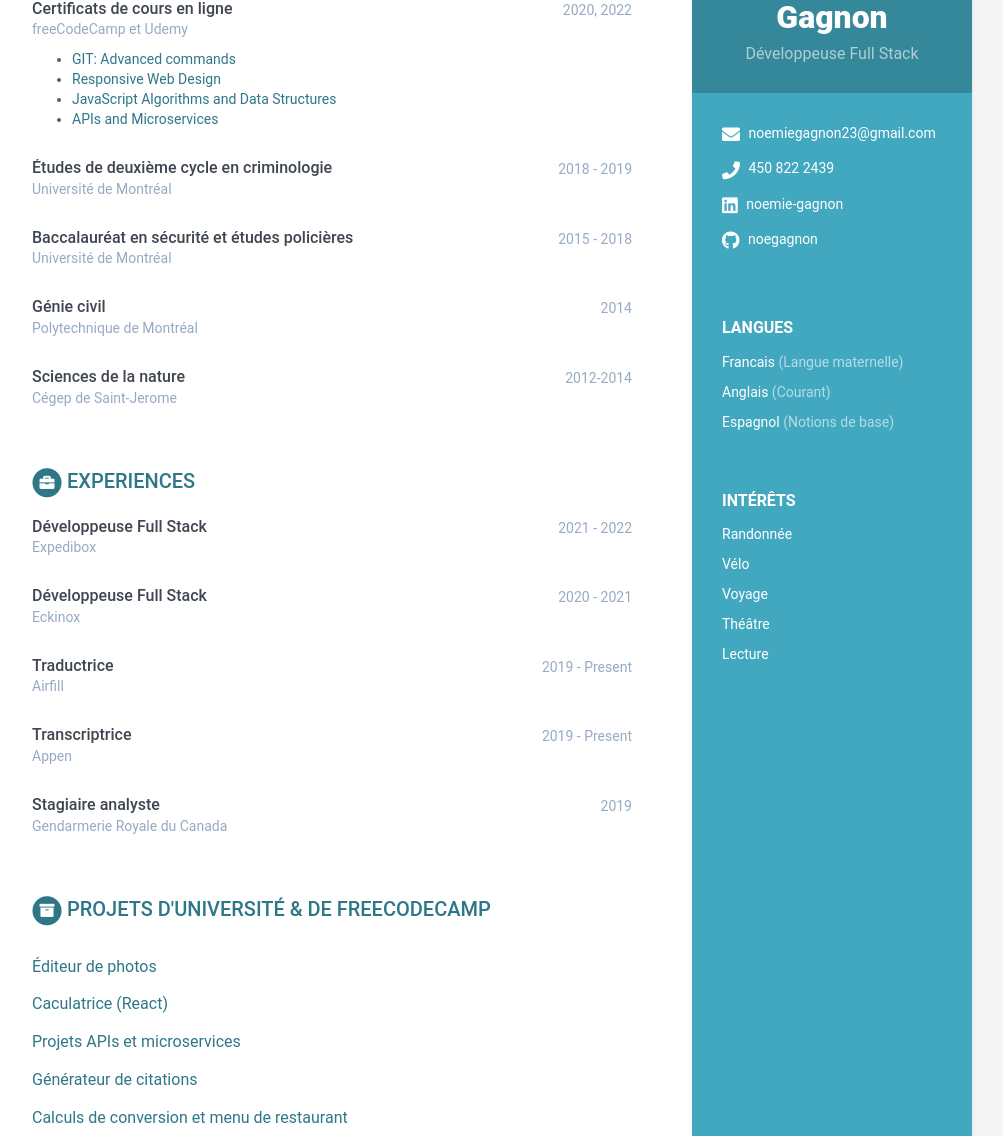
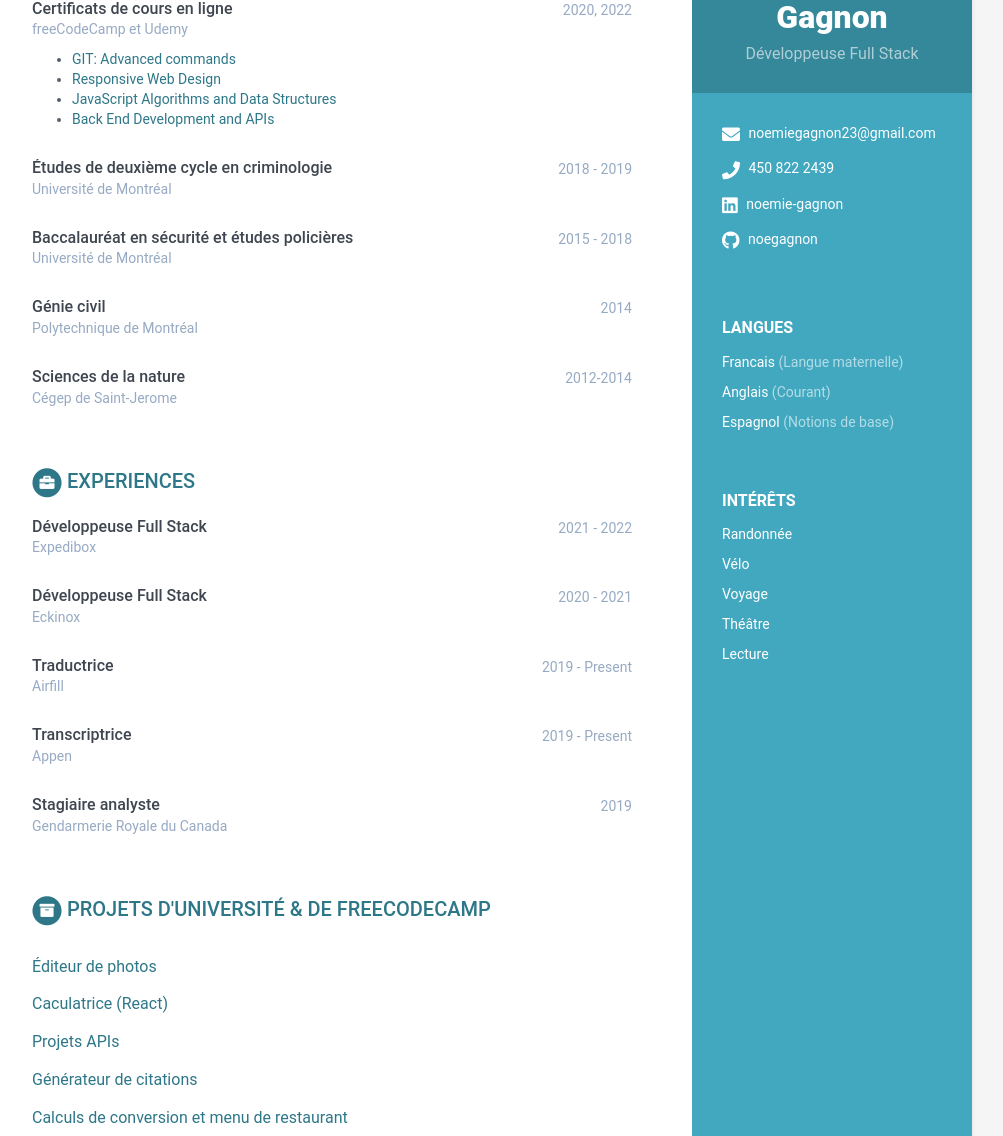
Before and after one commit to noegagnon/cv-fr, a Jekyll site: the page built from index.html, in a window 1280 px wide. Shown: the part 210-1346 px from the top of the page, without its empty margins (168-1171 px from the left). Built offline with Jekyll 4.4.1, drawn with Linux system fonts in a browser that asks for light colours.

Commit message:
update certificate name

```diff
--- a/_data/data.yml
+++ b/_data/data.yml
@@ -52,7 +52,7 @@ education:
           - <a href="https://udemy-certificate.s3.amazonaws.com/image/UC-cbd88da2-f141-467c-9f1c-ae42b90f62b8.jpg" target="_blank">GIT: Advanced commands</a>
           - <a href="https://www.freecodecamp.org/certification/fcc048ff84e-2260-4043-b930-b37e6fe7a77f/responsive-web-design" target="_blank">Responsive Web Design</a>
           - <a href="https://www.freecodecamp.org/certification/fcc048ff84e-2260-4043-b930-b37e6fe7a77f/javascript-algorithms-and-data-structures" target="_blank">JavaScript Algorithms and Data Structures</a>
-          - <a href="https://www.freecodecamp.org/certification/fcc048ff84e-2260-4043-b930-b37e6fe7a77f/apis-and-microservices" target="_blank">APIs and Microservices</a>
+          - <a href="https://www.freecodecamp.org/certification/fcc048ff84e-2260-4043-b930-b37e6fe7a77f/apis-and-microservices" target="_blank">Back End Development and APIs</a>
 
 
     - degree: Études de deuxième cycle en criminologie
@@ -112,7 +112,7 @@ projects:
       - title: Caculatrice (React)
         link: "https://codepen.io/noegag/full/ZEWKqjB"
 
-      - title: Projets APIs et microservices
+      - title: Projets APIs
         link: "https://codepen.io/noegag/full/xxVOPpq"
 
       - title: Générateur de citations
```
